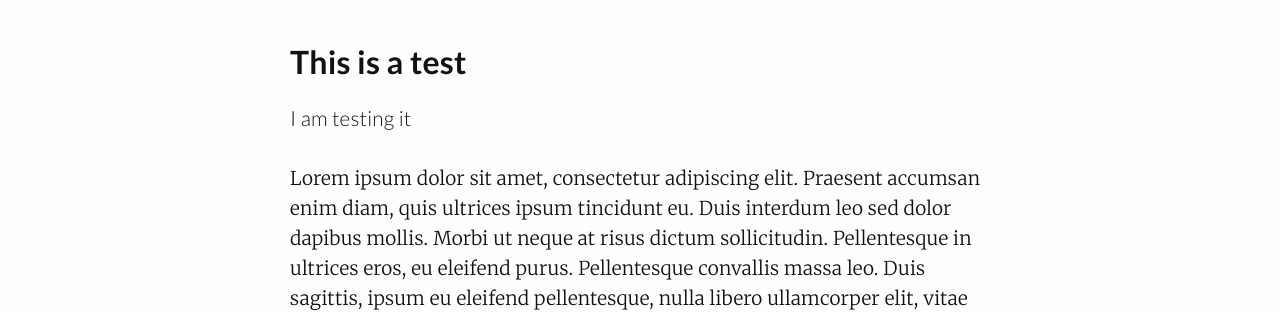
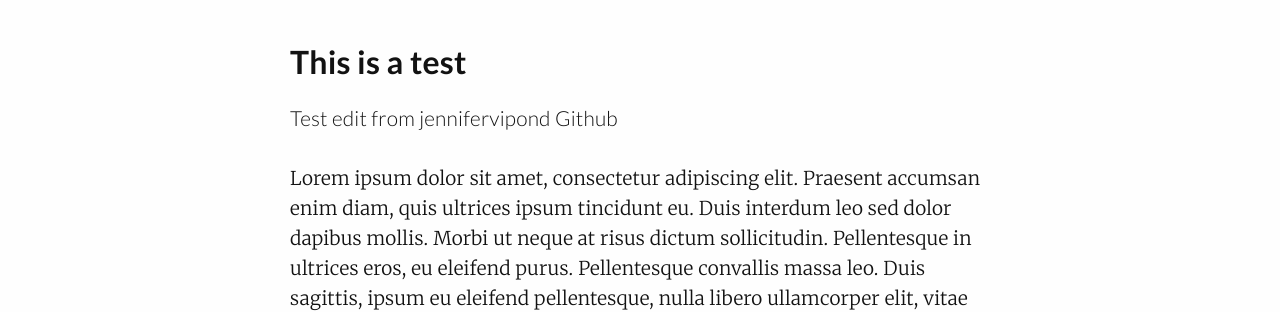
Before and after one commit to AlexVipond/jennifervipond.github.io, a Jekyll site: the page built from _posts/2017-12-26-test-blog.md, in a window 1280 px wide. Shown: the part 763-1075 px from the top of the page. Built offline with Jekyll 4.4.1, drawn with Linux system fonts in a browser that asks for light colours.

Commit message:
Test edit from jennifervipond Github

```diff
--- a/_posts/2017-12-26-test-blog.md
+++ b/_posts/2017-12-26-test-blog.md
@@ -1,10 +1,11 @@
 ---
+date: 2017-12-26T00:00:00.000Z
 layout: policy
 title: This is a test
-date: 2017-12-26
+published: true
 ---
 ## This is a test
-### I am testing it
+### Test edit from jennifervipond Github
 
 Lorem ipsum dolor sit amet, consectetur adipiscing elit. Praesent accumsan enim diam, quis ultrices ipsum tincidunt eu. Duis interdum leo sed dolor dapibus mollis. Morbi ut neque at risus dictum sollicitudin. Pellentesque in ultrices eros, eu eleifend purus. Pellentesque convallis massa leo. Duis sagittis, ipsum eu eleifend pellentesque, nulla libero ullamcorper elit, vitae porta nisi magna sit amet enim. Sed eros neque, rutrum ac tincidunt ut, tincidunt in purus. Nunc neque ipsum, ultrices vel laoreet sollicitudin, ullamcorper in sem. Proin a ipsum in lorem elementum faucibus. Nulla erat nunc, efficitur sed placerat in, maximus eget ligula.
 
```
